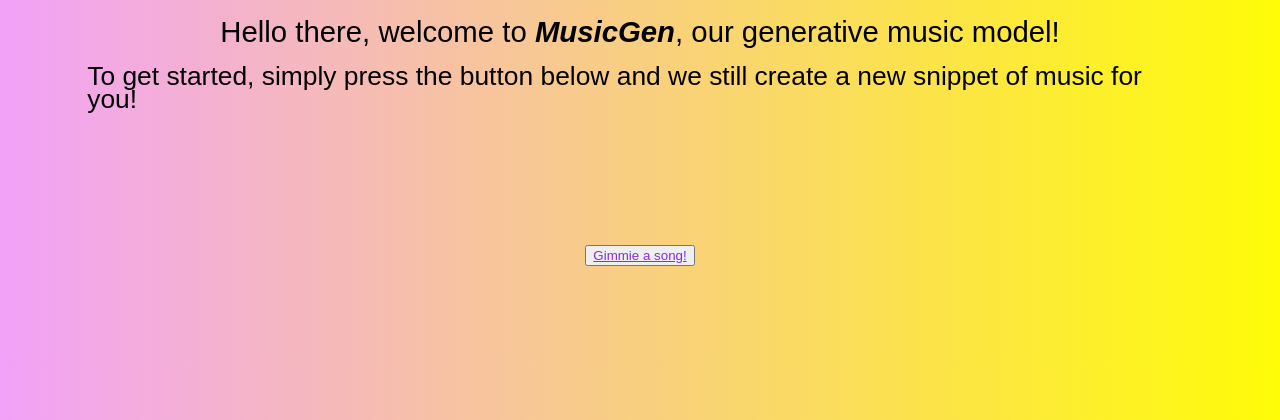
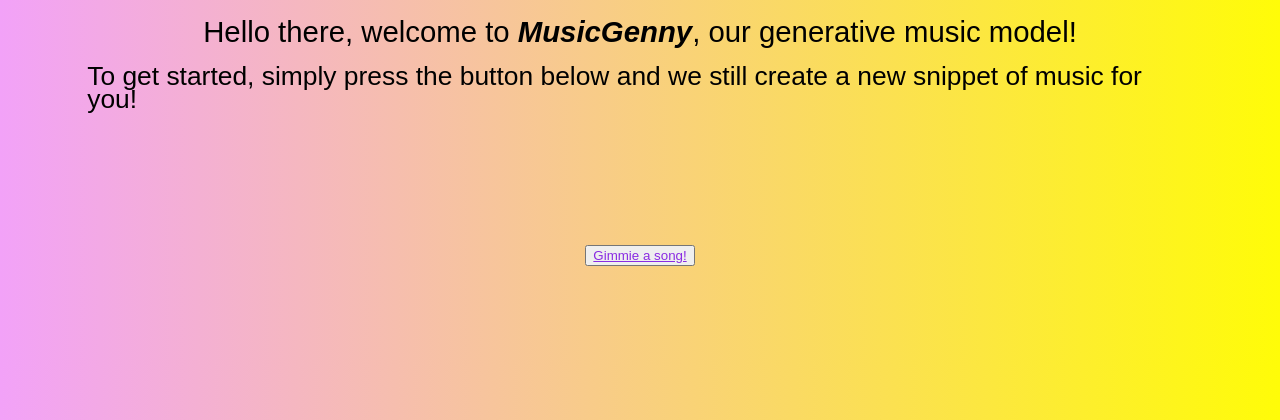
Before and after one commit to Kahssie/ay-eye, a Flask app: page / in a window 1280 px wide. Shown: the top 420 px of the page. Run offline with Flask 2, Linux system fonts and the light colour scheme.

Commit message:
misnamed oops

```diff
--- a/templates/home.html
+++ b/templates/home.html
@@ -1,11 +1,11 @@
 <!DOCTYPE html>
 <html lang="en">
     <head>
-        <title>TapTouch</title>
+        <title>MusicGenny</title>
         <link rel="stylesheet" href="static/style.css">
     </head>
     <body>
-        <h1>Hello there, welcome to <i><b>MusicGen</b></i>, our generative music model!</h1>
+        <h1>Hello there, welcome to <i><b>MusicGenny</b></i>, our generative music model!</h1>
         <h2>To get started, simply press the button below and we still create a new snippet of music for you!
         </h2>
         <br>
```
